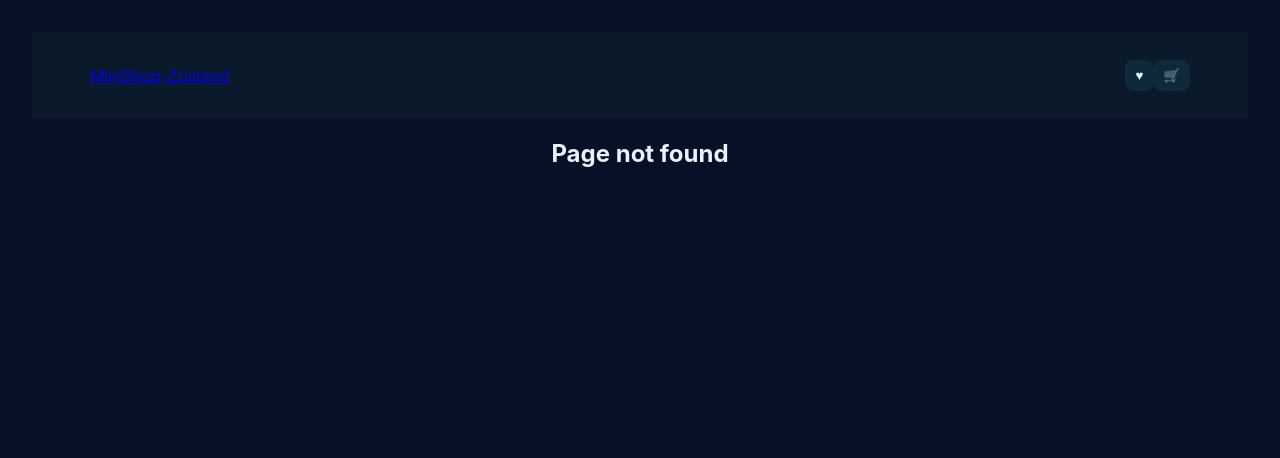
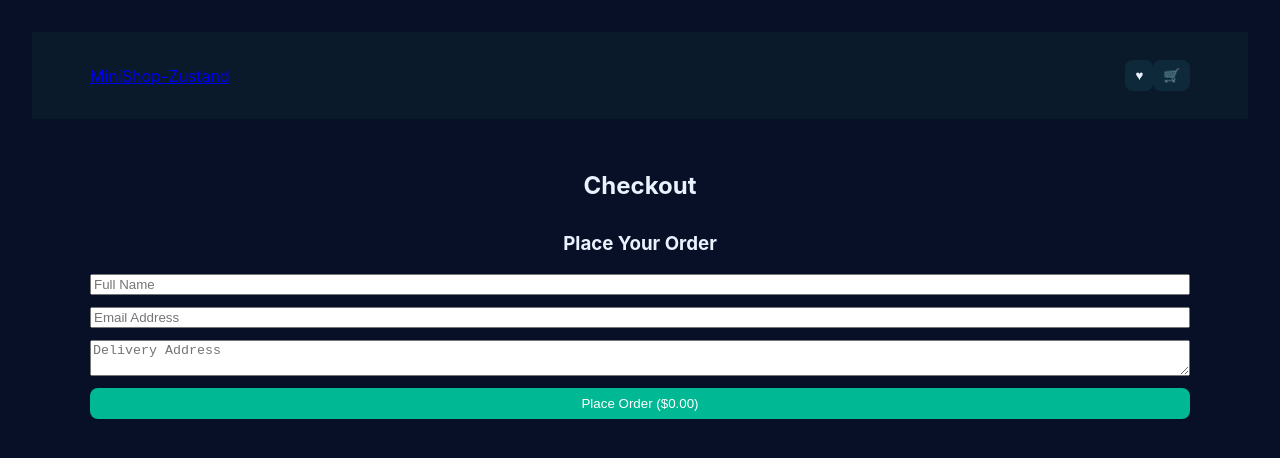
Before and after one commit to Siraj-Ali/react-mini-shop-zustand, a React (Vite) app: page /#/checkout in a window 1280 px wide. Before the commit this address had no page. Shown: the top 458 px of the page. Built offline with nearby package versions, Linux system fonts and the light colour scheme.

Commit message:
checkout page

```diff
--- a/src/App.tsx
+++ b/src/App.tsx
@@ -8,6 +8,7 @@ import { Wishlist } from './pages/Whishlist';
 import Header from './components/Header';
 import { Login } from './pages/Login';
 import { useAuthStore } from './stores/authStore';
+import { PlaceOrder } from './pages/PlaceOrder';
 
 function Protected({ children }: any) {
   const user = useAuthStore((state) => state.user);
@@ -30,6 +31,7 @@ function App() {
         <Route path='/cart' element={<Protected><Cart /></Protected>} />
         <Route path='/wishlist' element={<Wishlist />} />
         <Route path='/login' element={<Login />} />
+        <Route path='/checkout' element={<PlaceOrder />} />
         <Route path='*' element={<h2>Page not found</h2>} />
       </Routes>
     </>
--- /dev/null
+++ b/src/apis/api.ts
@@ -0,0 +1,23 @@
+import type { OrderResponse, OrderRequest } from './../types/productType';
+// src/api.ts
+
+export async function submitOrder(order: OrderRequest): Promise<OrderResponse> {
+  // Simulate network delay
+  await new Promise((r) => setTimeout(r, 1500));
+
+  const res = await fetch("https://jsonplaceholder.typicode.com/posts", {
+    method: "POST",
+    headers: { "Content-Type": "application/json" },
+    body: JSON.stringify(order),
+  });
+
+  if (!res.ok) {
+    throw new Error("Failed to place order");
+  }
+
+  const data = await res.json();
+  return {
+    id: data.id,
+    message: "Order placed successfully!",
+  };
+}
--- /dev/null
+++ b/src/components/PlaceOrderForm.tsx
@@ -0,0 +1,134 @@
+import React, { useReducer, useState } from "react";
+import type { OrderState, OrderFormData, OrderRequest } from "../types/productType";
+import { useCartStore } from "../stores/cartStore";
+import type { CartItem } from "../types/cartTypes";
+import { submitOrder } from "../apis/api";
+
+const initialForm: OrderFormData = {
+  fullName: "",
+  email: "",
+  address: "",
+};
+
+function orderReducer(state: OrderState, action: OrderState): OrderState {
+    switch(action.status) {
+        case "submitting": return {status: "submitting"};
+
+        case "success": return {status: "success", message: action.message, orderId: action.orderId};
+
+        case "error": return {status: "error", error: action.error};
+
+        case "idle": return {status: "idle"}
+    }
+}
+
+export const PlaceOrderForm: React.FC<{ total: number }> = ({total}) => {
+
+    const [form, setForm] = useState<OrderFormData>(initialForm);
+    const [state, dispatch] = useReducer(orderReducer, {status: "idle"});
+    const cartItems = Object.values(useCartStore((state) => state.items)) as CartItem[];
+    const clearCart = useCartStore((state) => state.clear);
+    const handleSubmit = async (e: React.FormEvent) => {
+        e.preventDefault();
+        e.stopPropagation();
+        console.log('Items:', cartItems);
+        if(cartItems.length === 0) {
+            dispatch({status: "error", error: "Your Cart is empty.."})
+            return;
+        }
+        console.log("Submited")
+
+        dispatch({status: "submitting"})
+
+        const order: OrderRequest = {
+            customer: form,
+            items: cartItems,
+            total,
+        }
+
+        try {
+            const resp = await submitOrder(order);
+
+            const storedOrders = JSON.parse(localStorage.getItem("orders") || "[]");
+
+            storedOrders.push({
+                id: resp.id,
+                ...order,
+                placedAt: new Date().toISOString()
+            });
+
+            localStorage.setItem("orders", JSON.stringify(storedOrders));
+
+            dispatch({status: "success", message: resp.message, orderId: resp.id});
+            setTimeout(() => {
+                clearCart?.();
+                setForm(initialForm);
+            }, 500);
+            setForm(initialForm);
+
+        }catch (err) {
+            dispatch({ status: "error", error: (err as Error).message });
+        }
+    }
+
+    const handleChange = (e: React.ChangeEvent<HTMLInputElement | HTMLTextAreaElement>) => {
+        console.log(e.target);
+        const {name, value} = e.target;
+        console.log(value);
+        setForm((prev) => ({...prev, [name]: value}))
+    }
+  return (
+    <div style={{ marginTop: 32 }}>
+      <h3>Place Your Order</h3>
+
+      {/* {state.status === "success" && <p style={{ color: "green" }}>{state.message}</p>}
+      {state.status === "error" && <p style={{ color: "red" }}>{state.error}</p>} */}
+
+{state.status === "success" && (
+        <div style={{ color: "green", background: "#e8f5e9", padding: 10, borderRadius: 6 }}>
+          ✅ {state.message} (Order ID: {state.orderId})
+        </div>
+      )}
+      {state.status === "error" && (
+        <div style={{ color: "red", background: "#ffebee", padding: 10, borderRadius: 6 }}>
+          ❌ {state.error}
+        </div>
+      )}
+
+      <form onSubmit={handleSubmit} style={{ display: "flex", flexDirection: "column", gap: 12 }}>
+        <input
+          type="text"
+          name="fullName"
+          placeholder="Full Name"
+          value={form.fullName}
+          onChange={(e) => handleChange(e)}
+          required
+        />
+        <input
+          type="email"
+          name="email"
+          placeholder="Email Address"
+          value={form.email}
+          onChange={handleChange}
+          required
+        />
+        <textarea
+          name="address"
+          placeholder="Delivery Address"
+          value={form.address}
+          onChange={handleChange}
+          required
+        />
+
+        <button
+          className="btn"
+          type="submit"
+          disabled={state.status === "submitting"}
+          style={{ background: "#00b894", color: "#fff" }}
+        >
+          {state.status === "submitting" ? "Placing Order..." : `Place Order ($${total.toFixed(2)})`}
+        </button>
+      </form>
+    </div>
+  );
+};
--- a/src/pages/Cart.tsx
+++ b/src/pages/Cart.tsx
@@ -1,5 +1,6 @@
 import { useEffect, useState } from "react"
 import { useCartStore } from "../stores/cartStore"
+import { Navigate, useNavigate } from "react-router-dom";
 
 export const Cart = () => {
 
@@ -10,6 +11,8 @@ export const Cart = () => {
     const decrease = useCartStore((state) => state.decrease);
     const remove = useCartStore((state) => state.remove);
     const cartItem = Object.values(cartItemsObject);
+
+    const navigate = useNavigate();
 
     useEffect(() => {
         const totalPrice = cartItem.reduce((a,i) => a + i.qty * (i.price ?? 0), 0);
@@ -77,7 +80,22 @@ export const Cart = () => {
                 </div>
                 </div>
             )}
+            <div className="btn-place-order"
+            style={{
+                    display: "flex",
+                    justifyContent: "space-between",
+                    marginTop: 12,
+                    }}>
+                 <button
+                        className="btn"
+                        onClick={() => navigate("/checkout")}
+                        style={{ background: "#127310ff" }}
+                        >
+                        Checkout
+                        </button>
             </div>
+            </div>
+
         </>
     )
 }
--- /dev/null
+++ b/src/pages/PlaceOrder.tsx
@@ -0,0 +1,49 @@
+import { useMemo } from 'react';
+import { useCartStore } from '../stores/cartStore';
+import type { CartItem } from '../types/cartTypes';
+import { PlaceOrderForm } from '../components/PlaceOrderForm';
+export const PlaceOrder = () => {
+
+    const cartItems = Object.values(useCartStore((state) => state.items)) as CartItem[];
+
+    const total = useMemo(() => {
+        return cartItems.reduce((a, i) => a + i.qty * (i.price ?? 0), 0);
+    }, [cartItems])
+    return (
+        <>
+    <div className="container" style={{ marginTop: 16 }}>
+      <h2>Checkout</h2>
+
+      {cartItems.length !== 0 && (
+        <div style={{ marginBottom: 20 }}>
+            <h4>Your Items:</h4>
+            {cartItems.map((item) => (
+              <div
+                key={item.id}
+                style={{
+                  display: "flex",
+                  justifyContent: "space-between",
+                  padding: "6px 0",
+                  borderBottom: "1px solid #1a2b3d",
+                }}
+              >
+                <span>
+                  {item.name} (x{item.qty})
+                </span>
+                <span>${(item.qty * (item.price ?? 0)).toFixed(2)}</span>
+              </div>
+            ))}
+            <div style={{ display: "flex", justifyContent: "space-between", marginTop: 10 }}>
+              <strong>Total:</strong>
+              <strong>${total.toFixed(2)}</strong>
+            </div>
+          </div>
+      )}
+
+
+          {/* ✅ Type-safe order form */}
+          <PlaceOrderForm  total={total}/>
+    </div>
+        </>
+    )
+}
```
Also changed, not shown: src/types/productType.ts (+25 -0 lines).
